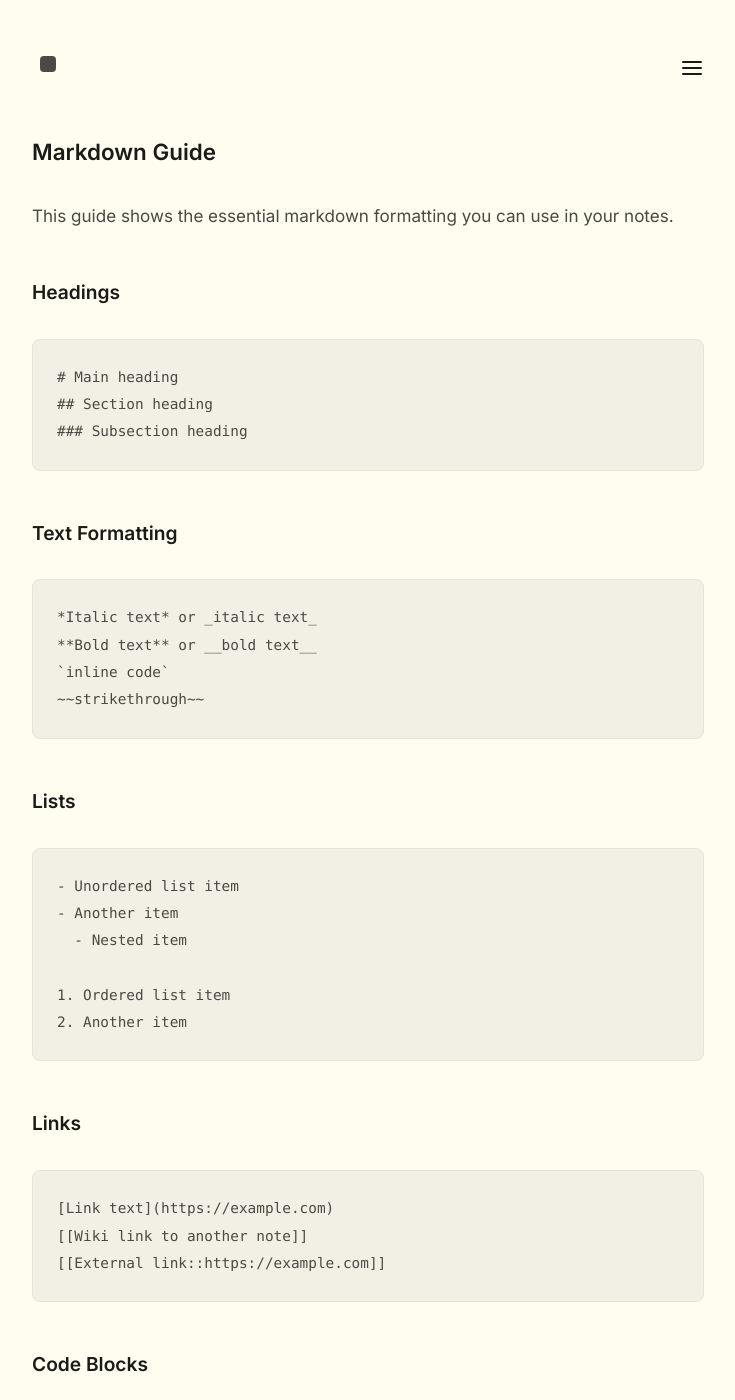
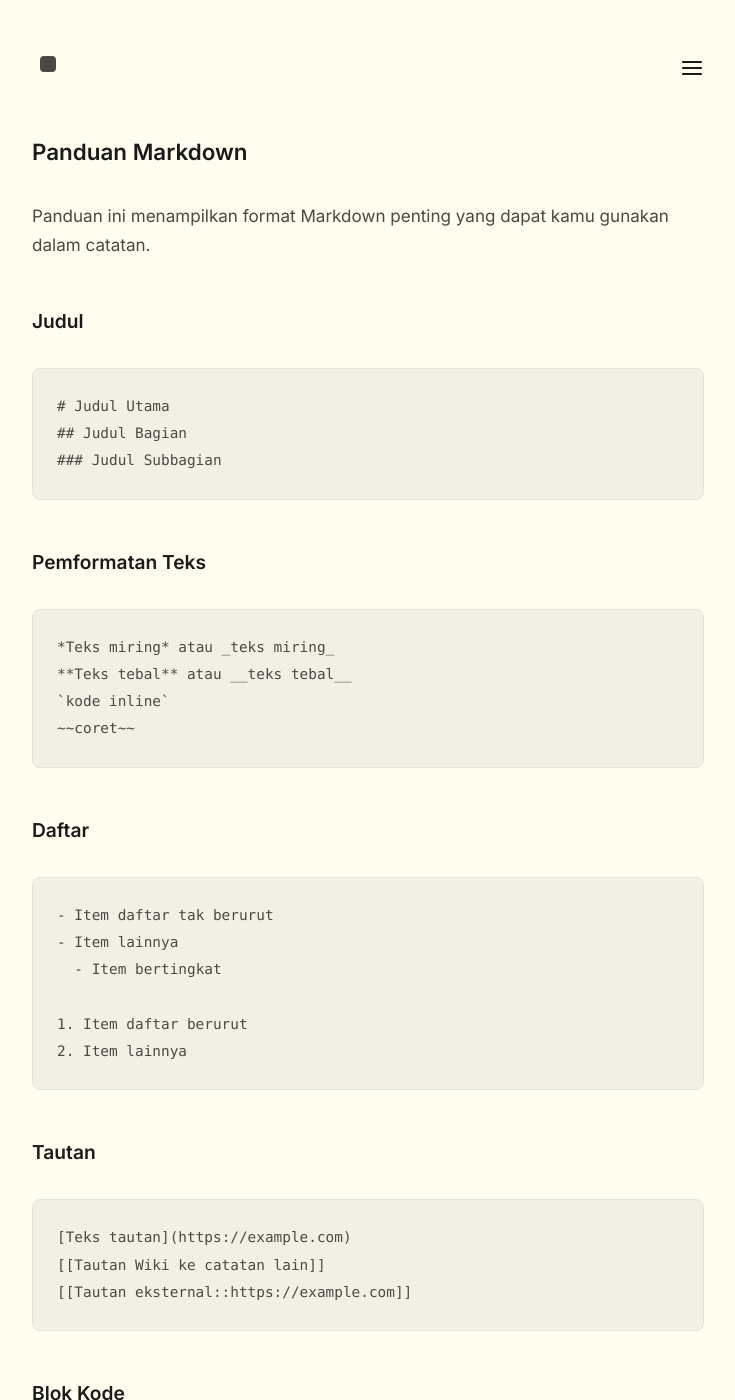
Before and after one commit to aessaputra/aessaputra.github.io, a Jekyll site: the page built from _notes/Public/Markdown Guide.md, in a window 1280 px wide and 1400 px high. Shown: the whole window, without its empty margins (272-1007 px from the left). Built offline with Jekyll 4.4.1, drawn with Linux system fonts in a browser that asks for light colours; some of the changed text lies outside the part shown.

````diff
--- a/_notes/Public/Markdown Guide.md
+++ b/_notes/Public/Markdown Guide.md
@@ -1,86 +1,86 @@
 ---
-title: Markdown Guide
+title: Panduan Markdown
 feed: show
 date: 2024-01-15
 ---
 
-This guide shows the essential markdown formatting you can use in your notes.
+Panduan ini menampilkan format Markdown penting yang dapat kamu gunakan dalam catatan.
 
-## Headings
+## Judul
 
 ```markdown
-# Main heading
-## Section heading
-### Subsection heading
+# Judul Utama
+## Judul Bagian
+### Judul Subbagian
 ```
 
-## Text Formatting
+## Pemformatan Teks
 
 ```markdown
-*Italic text* or _italic text_
-**Bold text** or __bold text__
-`inline code`
-~~strikethrough~~
+*Teks miring* atau _teks miring_
+**Teks tebal** atau __teks tebal__
+`kode inline`
+~~coret~~
 ```
 
-## Lists
+## Daftar
 
 ```markdown
-- Unordered list item
-- Another item
-  - Nested item
+- Item daftar tak berurut
+- Item lainnya
+  - Item bertingkat
 
-1. Ordered list item
-2. Another item
+1. Item daftar berurut
+2. Item lainnya
 ```
 
-## Links
+## Tautan
 
 ```markdown
-[Link text](https://example.com)
-[[Wiki link to another note]]
-[[External link::https://example.com]]
+[Teks tautan](https://example.com)
+[[Tautan Wiki ke catatan lain]]
+[[Tautan eksternal::https://example.com]]
 ```
 
-## Code Blocks
+## Blok Kode
 
 ```markdown
 ```javascript
-function hello() {
-    console.log("Hello, World!");
+function halo() {
+    console.log("Halo, Dunia!");
 }
 ```
 ```
 
-## Blockquotes
+## Kutip Blok
 
 ```markdown
-> This is a blockquote.
-> It can span multiple lines.
+> Ini adalah kutipan blok.
+> Dapat mencakup beberapa baris.
 ```
 
-## Tables
+## Tabel
 
 ```markdown
 | Header 1 | Header 2 |
 |----------|----------|
-| Content  | Content  |
+| Konten   | Konten   |
 ```
 
-## Math (if enabled)
+## Matematika (jika diaktifkan)
 
 ```markdown
-Inline math: $x = y$
-Block math: $$\int_{-\infty}^{\infty} e^{-x^2} dx = \sqrt{\pi}$$
+math inline: $x = y$
+math blok: $$\int_{-\infty}^{\infty} e^{-x^2} dx = \sqrt{\pi}$$
 ```
 
-## Images
+## Gambar
 
 ```markdown
-![Alt text](/assets/img/image.jpg)
+![Teks alternatif](/assets/img/image.jpg)
 ```
 
-## Horizontal Rules
+## Garis Horisontal
 
 ```markdown
 ---
@@ -88,11 +88,11 @@ Block math: $$\int_{-\infty}^{\infty} e^{-x^2} dx = \sqrt{\pi}$$
 
 ## Tips
 
-- Use clear, descriptive headings
-- Keep paragraphs short and focused
-- Use [[Wiki Links]] to connect related notes
-- Don't over-format - focus on readability
+- Gunakan judul yang jelas dan deskriptif
+- Buat paragraf singkat dan fokus
+- Pakai [[Wiki Links]] untuk menghubungkan catatan terkait
+- Jangan berlebihan dalam pemformatan — utamakan keterbacaan
 
 ---
 
-*This covers the most common markdown features you'll need for your notes.*
+*Ini mencakup fitur Markdown paling umum yang kamu perlukan untuk catatan.*
````
Also changed, not shown: _notes/Public/Customization.md (+20 -20 lines), _notes/Public/Deployment.md (+39 -39 lines), _notes/Public/Getting Started.md (+19 -19 lines), _notes/Public/Wiki Links.md (+15 -15 lines), pages/index.md (+5 -3 lines).
